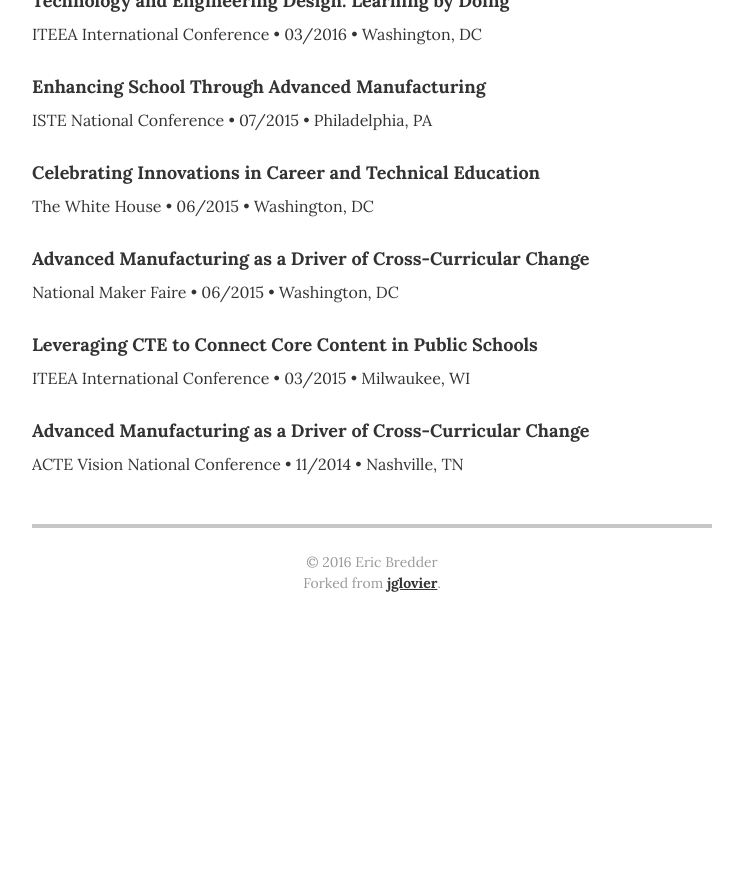
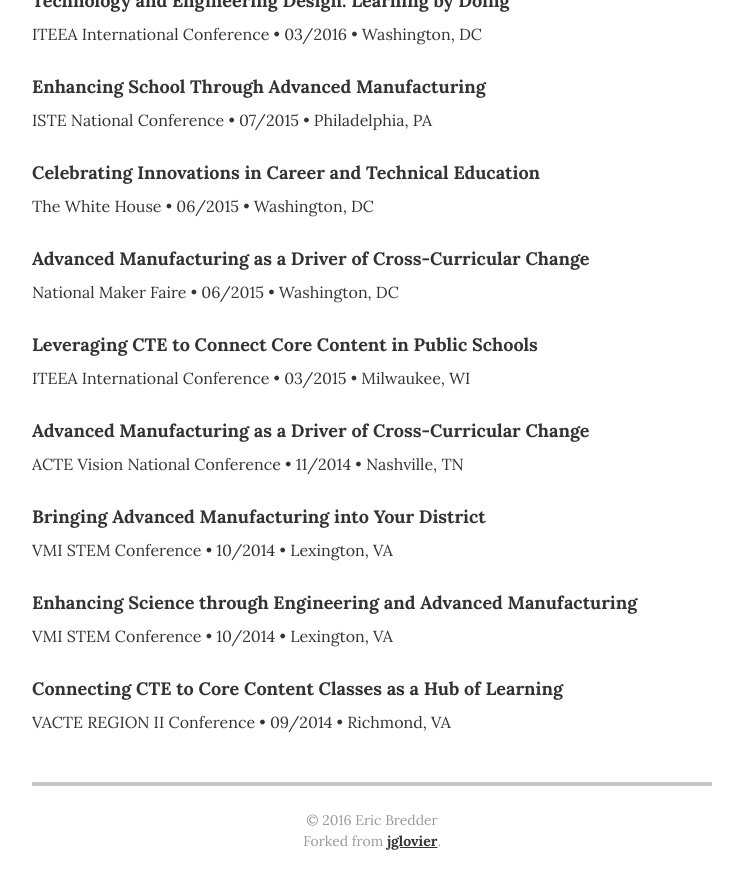
Before and after one commit to eabredder/eabredder.github.io, a Jekyll site: the page built from index.html, in a window 1280 px wide and 900 px high, scrolled down 2166 px. Shown: the top 889 px of the window, without its empty margins (268-1011 px from the left). Built offline with Jekyll 4.4.1, drawn with Linux system fonts in a browser that asks for light colours; before the commit the page ends 2808 px from its top, so only the background shows below that.

Commit message:
Update resume.html

```diff
--- a/_layouts/resume.html
+++ b/_layouts/resume.html
@@ -221,6 +221,21 @@
           <p class="resume-item-copy">ACTE Vision National Conference &bull; 11/2014 &bull; Nashville, TN</p>
         </div>
 
+        <div class="resume-item">
+          <h4 class="resume-item-details" itemprop="award">Bringing Advanced Manufacturing into Your District</h4>
+          <p class="resume-item-copy">VMI STEM Conference &bull; 10/2014 &bull; Lexington, VA</p>
+        </div>
+
+        <div class="resume-item">
+          <h4 class="resume-item-details" itemprop="award">Enhancing Science through Engineering and Advanced Manufacturing</h4>
+          <p class="resume-item-copy">VMI STEM Conference &bull; 10/2014 &bull; Lexington, VA</p>
+        </div>
+
+        <div class="resume-item">
+          <h4 class="resume-item-details" itemprop="award">Connecting CTE to Core Content Classes as a Hub of Learning</h4>
+          <p class="resume-item-copy">VACTE REGION II Conference &bull; 09/2014 &bull; Richmond, VA</p>
+        </div>
+
       </section>
       <!-- end Recognition -->
       {% endif %}
```
